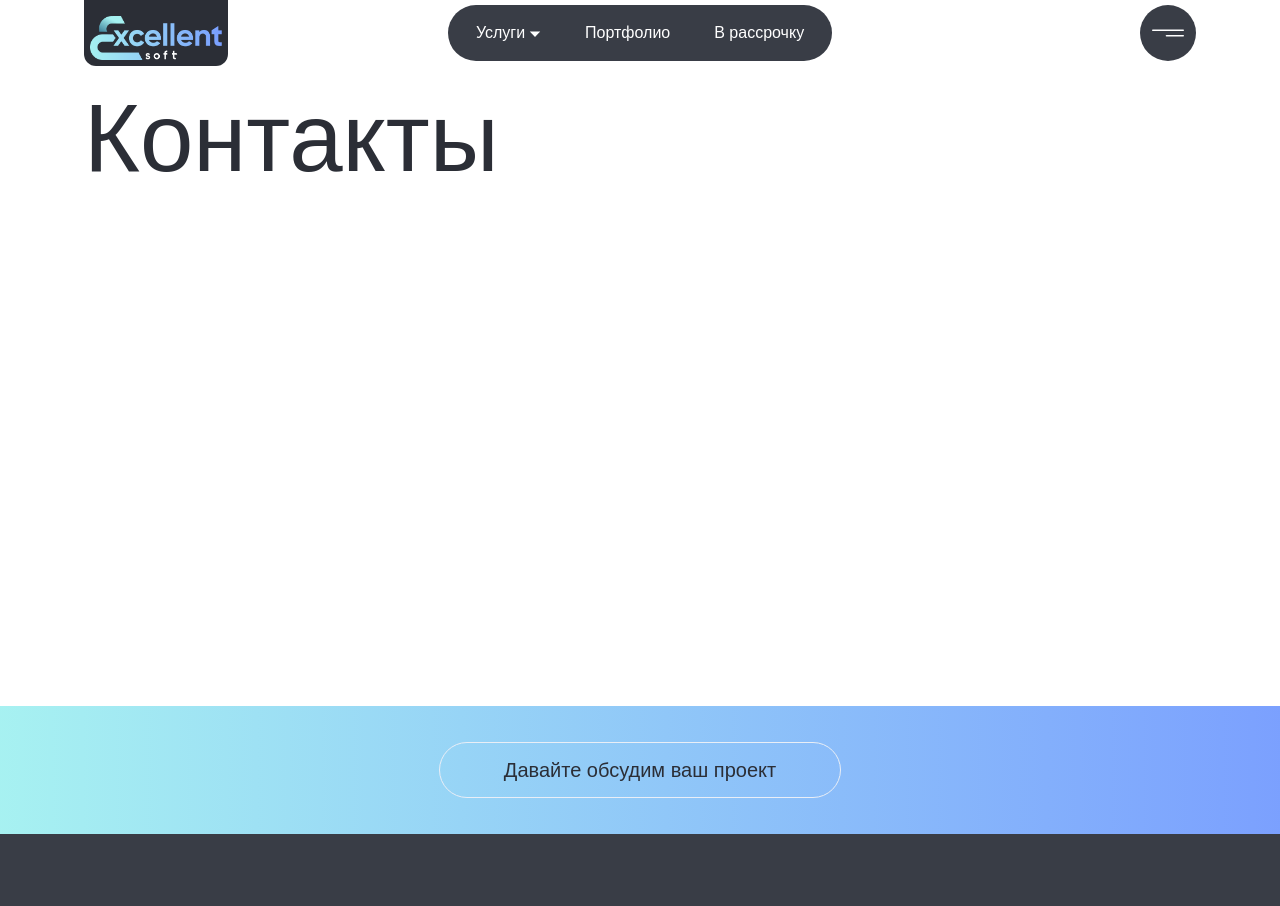
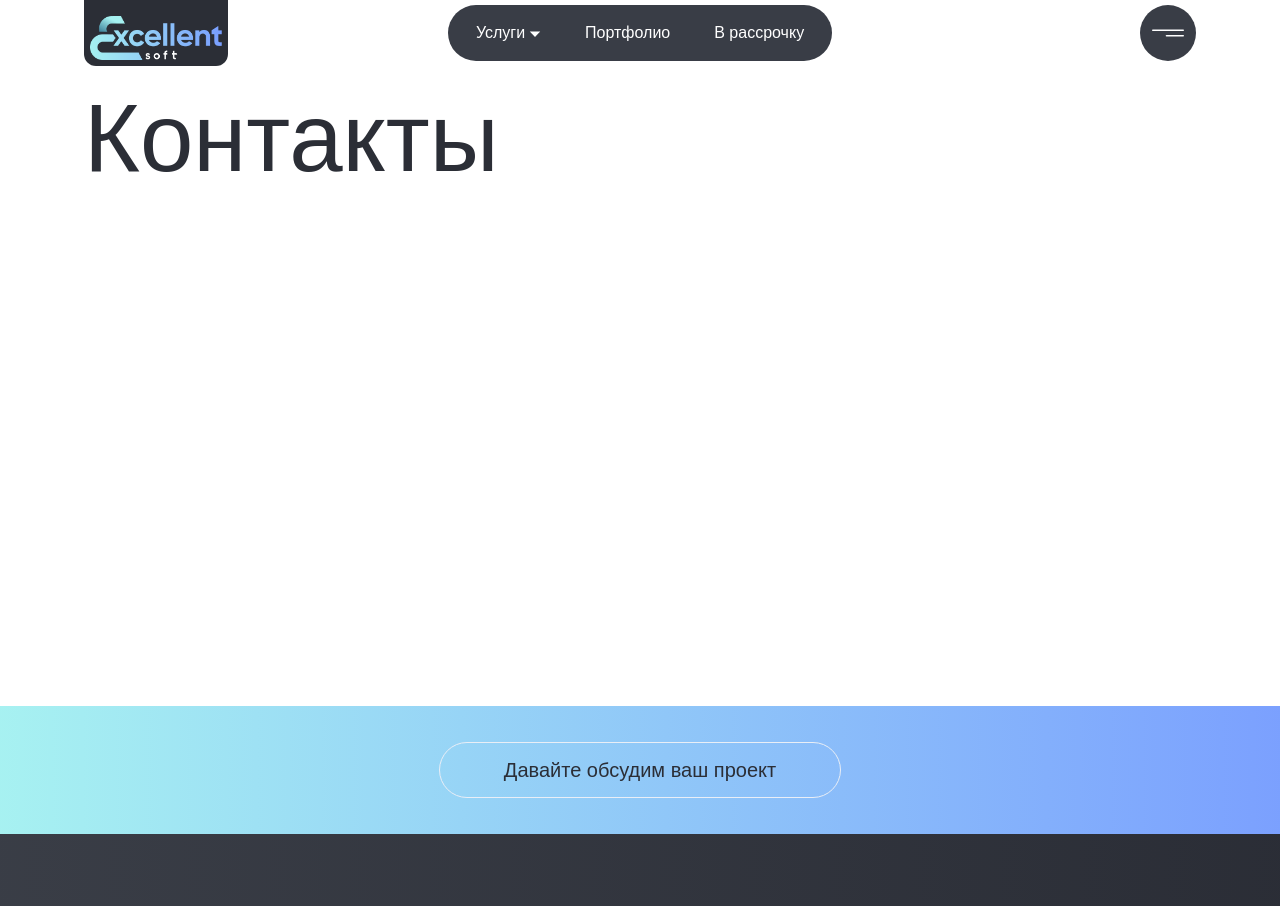
Before and after one commit to vzkharov/excellent-soft, a Next.js app: page / in a window 1280 px wide. Built offline with nearby package versions, Linux system fonts and the light colour scheme.

Commit message:
update: footer background

```diff
--- a/src/components/footer.tsx
+++ b/src/components/footer.tsx
@@ -6,7 +6,7 @@ const Footer = () => {
 		<div>
 			<FeedSection />
 			<Section
-				bg="bg-gray-200"
+				bg="bg-gradient-to-r from-gray-200 to-dark"
 				className="flex items-center justify-center p-9"
 			></Section>
 		</div>
```
